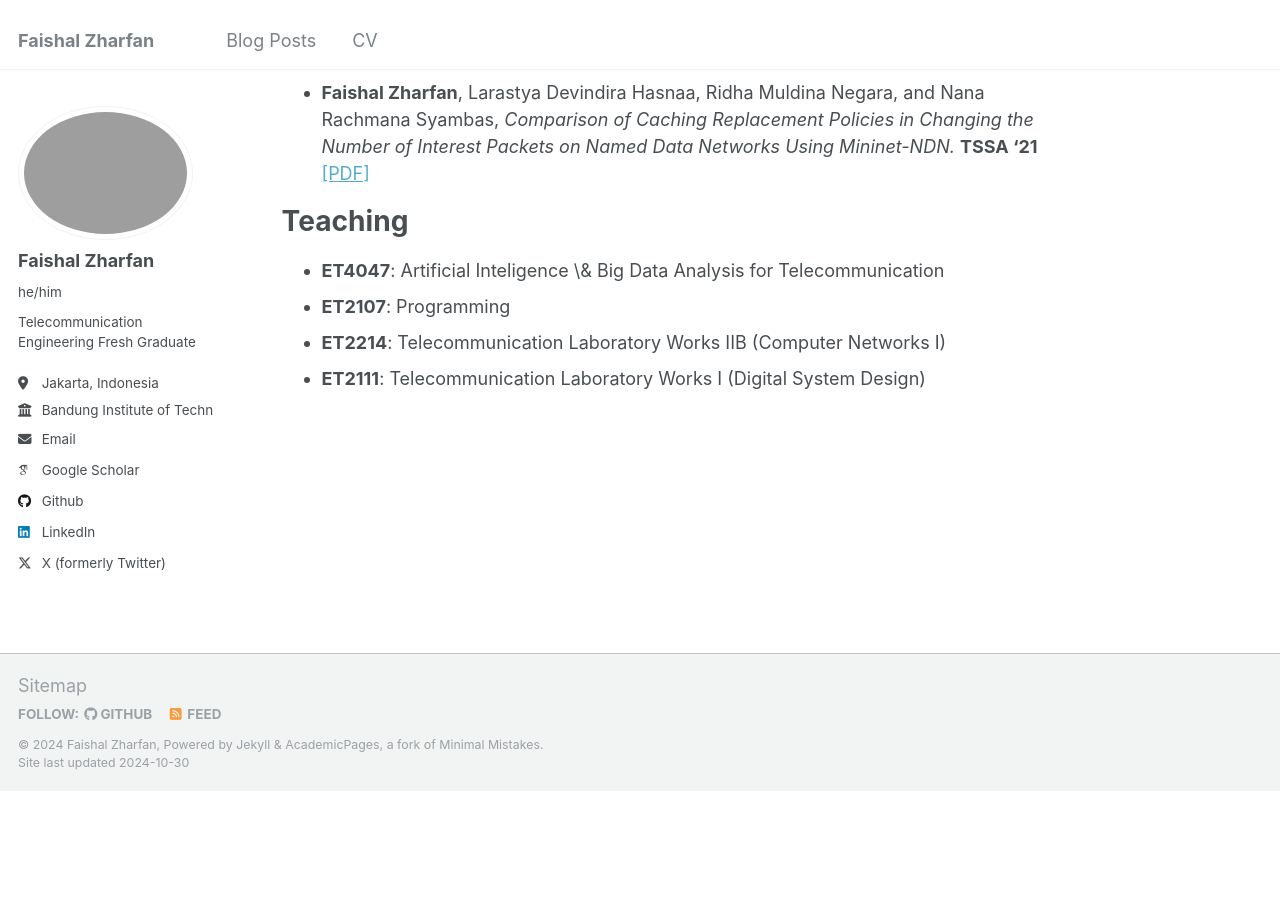
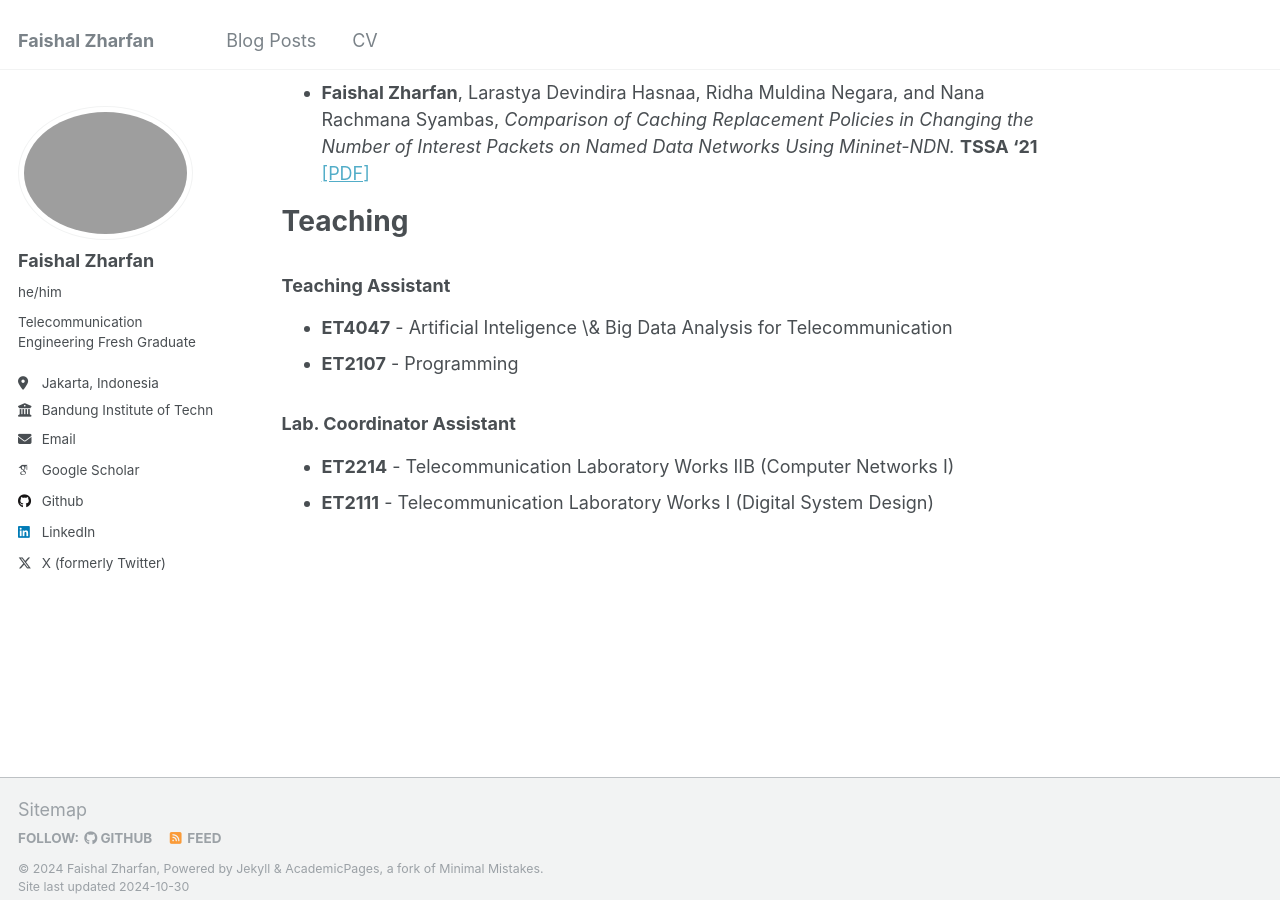
Before and after one commit to zharfanf/zharfanf.github.io, a Jekyll site: the page built from _pages/about.md, in a window 1280 px wide and 900 px high, scrolled down 609 px. Built offline with Jekyll 4.4.1, drawn with Linux system fonts in a browser that asks for light colours; some web fonts are replaced; before the commit the page ends 1400 px from its top, so only the background shows below that.

Commit message:
update content

```diff
--- a/_pages/about.md
+++ b/_pages/about.md
@@ -26,7 +26,10 @@ Publications
 Teaching
 ======
 
-- **ET4047**: Artificial Inteligence \& Big Data Analysis for Telecommunication
-- **ET2107**: Programming
-- **ET2214**: Telecommunication Laboratory Works IIB (Computer Networks I)
-- **ET2111**: Telecommunication Laboratory Works I (Digital System Design)
+### Teaching Assistant
+- **ET4047** - Artificial Inteligence \& Big Data Analysis for Telecommunication
+- **ET2107** - Programming
+
+### Lab. Coordinator Assistant
+- **ET2214** - Telecommunication Laboratory Works IIB (Computer Networks I)
+- **ET2111** - Telecommunication Laboratory Works I (Digital System Design)
```
